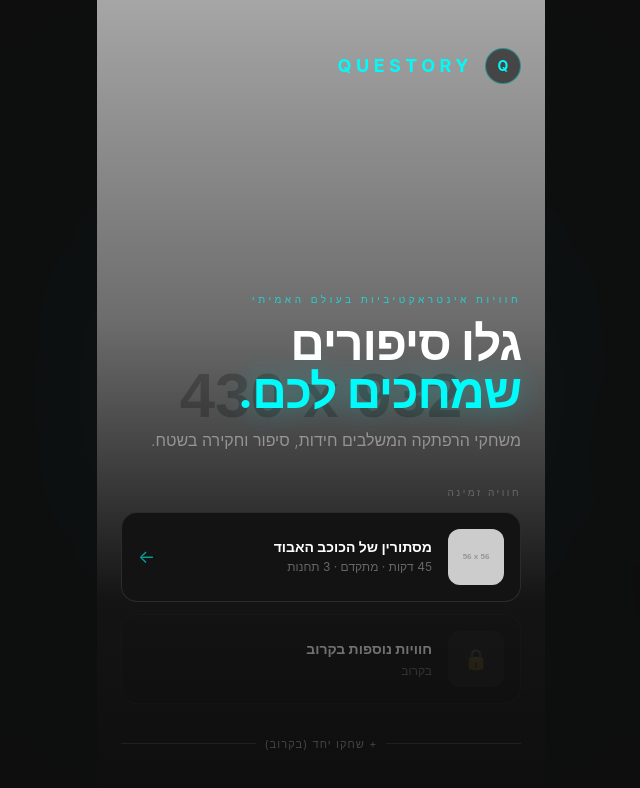
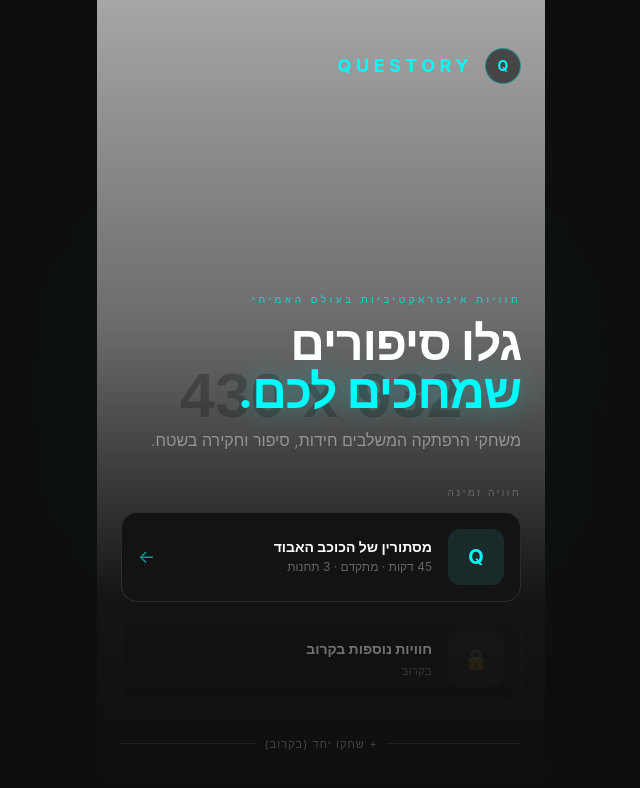
Before and after one commit to AnatCohenProjects/questory, a Next.js app: page /play/1 in a window 1280 px wide. Shown: the top 788 px of the page, without its empty margins (319-959 px from the left). Built offline with nearby package versions, Linux system fonts and the light colour scheme.

Commit message:
landing page fix text builder to game
fix : LandingScreen  ושם משחק ותמונת נושא מציג מספר תחנות ומשך כמו שצריך,
game.title, game.imageUrl

```diff
--- a/app/play/[gameId]/page.tsx
+++ b/app/play/[gameId]/page.tsx
@@ -107,7 +107,7 @@ export default function GamePage({ params }: { params: Promise<{ gameId: string
 
   // 1. Landing
   if (phase === 'landing') {
-    return <LandingScreen onEnter={() => setPhase('intro')} />;
+    return <LandingScreen game={game} onEnter={() => setPhase('intro')} />;
   }
 
   // 2. Game Intro
--- a/components/game/LandingScreen.tsx
+++ b/components/game/LandingScreen.tsx
@@ -1,10 +1,15 @@
 'use client';
 
+import { Game } from '@/types/game';
+
 interface LandingScreenProps {
+  game: Game;
   onEnter: () => void;
 }
 
-export default function LandingScreen({ onEnter }: LandingScreenProps) {
+export default function LandingScreen({ game, onEnter }: LandingScreenProps) {
+  const stationCount = game.stations.length;
+  const meta = [game.duration, game.difficulty, `${stationCount} תחנות`].filter(Boolean).join(' · ');
   return (
     <div className="relative min-h-screen bg-[#0E0E0E] text-[#e5e2e1] flex flex-col items-center overflow-hidden">
 
@@ -68,17 +73,14 @@ export default function LandingScreen({ onEnter }: LandingScreenProps) {
                 className="w-full flex items-center gap-4 bg-[#131313] border border-[#3a4a49]/50 rounded-2xl p-4 active:scale-[0.98] transition-all text-right"
               >
                 <div className="w-14 h-14 rounded-xl overflow-hidden flex-shrink-0 bg-[#1a2a2a]">
-                  <img
-                    src="https://placehold.co/56x56/0a1a1a/00FBFB?text=★"
-                    alt="מסתורין של הכוכב האבוד"
-                    className="w-full h-full object-cover"
-                  />
+                  {game.imageUrl
+                    ? <img src={game.imageUrl} alt={game.title} className="w-full h-full object-cover" />
+                    : <div className="w-full h-full flex items-center justify-center"><span className="text-[#00FBFB] text-xl font-bold font-headline">Q</span></div>
+                  }
                 </div>
                 <div className="flex-1 min-w-0">
-                  <p className="font-headline font-bold text-white text-sm leading-tight">
-                    מסתורין של הכוכב האבוד
-                  </p>
-                  <p className="text-[#e5e2e1]/40 text-xs mt-1">45 דקות · מתקדם · 3 תחנות</p>
+                  <p className="font-headline font-bold text-white text-sm leading-tight truncate">{game.title}</p>
+                  <p className="text-[#e5e2e1]/40 text-xs mt-1">{meta}</p>
                 </div>
                 <span className="text-[#00FBFB]/60 text-lg flex-shrink-0">←</span>
               </button>
```
